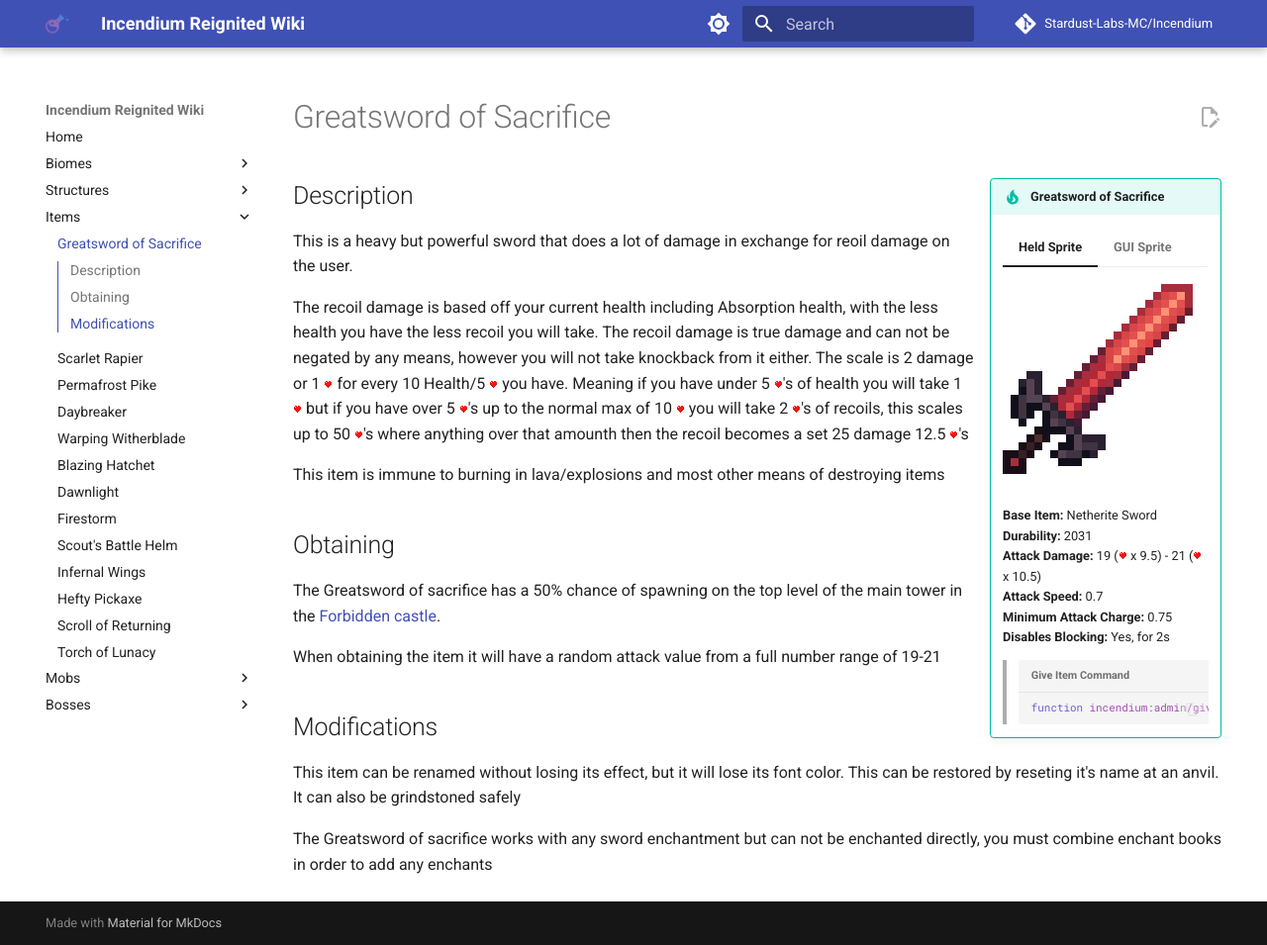
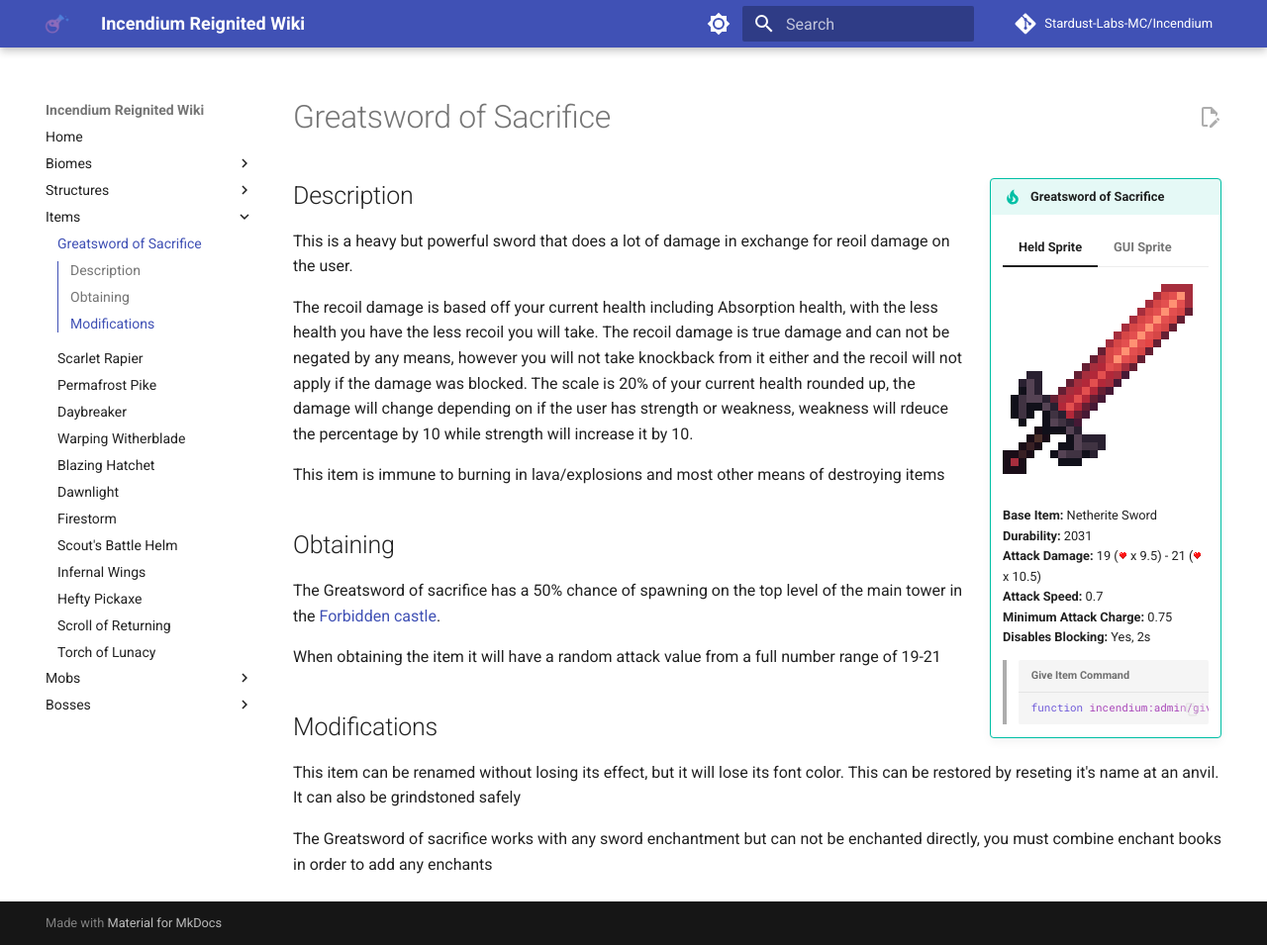
Before and after one commit to Stardust-Labs-MC/incendium-wiki, an MkDocs documentation site: the page built from docs/items/greatsword-of-sacrifice.md, in a window 1280 px wide and 955 px high. Shown: the whole window at 99% size. Built offline with MkDocs 1.6.1 and Material for MkDocs 9.7.7, drawn with Linux system fonts in a browser that asks for light colours; comment, search, counter and statistics services are not loaded.

Commit message:
Update greatsword-of-sacrifice.md

````diff
--- a/docs/items/greatsword-of-sacrifice.md
+++ b/docs/items/greatsword-of-sacrifice.md
@@ -15,7 +15,7 @@
     __Attack Damage:__  19 (![Full](../assets/sprites/full.png){width="9"} x 9.5) - 21 (![Full](../assets/sprites/full.png){width="9"} x 10.5)
     __Attack Speed:__  0.7
     __Minimum Attack Charge:__  0.75
-    __Disables Blocking:__  Yes, for 2s
+    __Disables Blocking:__  Yes, 2s
     > ``` mcf title="Give Item Command"
       function incendium:admin/give/greatsword_of_sacrifice
       ```
@@ -25,7 +25,7 @@
 
 This is a heavy but powerful sword that does a lot of damage in exchange for reoil damage on the user.
 
-The recoil damage is based off your current health including Absorption health, with the less health you have the less recoil you will take. The recoil damage is true damage and can not be negated by any means, however you will not take knockback from it either. The scale is 2 damage or 1 ![Full](../assets/sprites/full.png){width="9"} for every 10 Health/5 ![Full](../assets/sprites/full.png){width="9"} you have. Meaning if you have under 5 ![Full](../assets/sprites/full.png){width="9"}'s of health you will take 1 ![Full](../assets/sprites/full.png){width="9"} but if you have over 5 ![Full](../assets/sprites/full.png){width="9"}'s up to the normal max of 10 ![Full](../assets/sprites/full.png){width="9"} you will take 2 ![Full](../assets/sprites/full.png){width="9"}'s of recoils, this scales up to 50 ![Full](../assets/sprites/full.png){width="9"}'s where anything over that amounth then the recoil becomes a set 25 damage 12.5 ![Full](../assets/sprites/full.png){width="9"}'s
+The recoil damage is based off your current health including Absorption health, with the less health you have the less recoil you will take. The recoil damage is true damage and can not be negated by any means, however you will not take knockback from it either and the recoil will not apply if the damage was blocked. The scale is 20% of your current health rounded up, the damage will change depending on if the user has strength or weakness, weakness will rdeuce the percentage by 10 while strength will increase it by 10.
 
 This item is immune to burning in lava/explosions and most other means of destroying items
 
````
